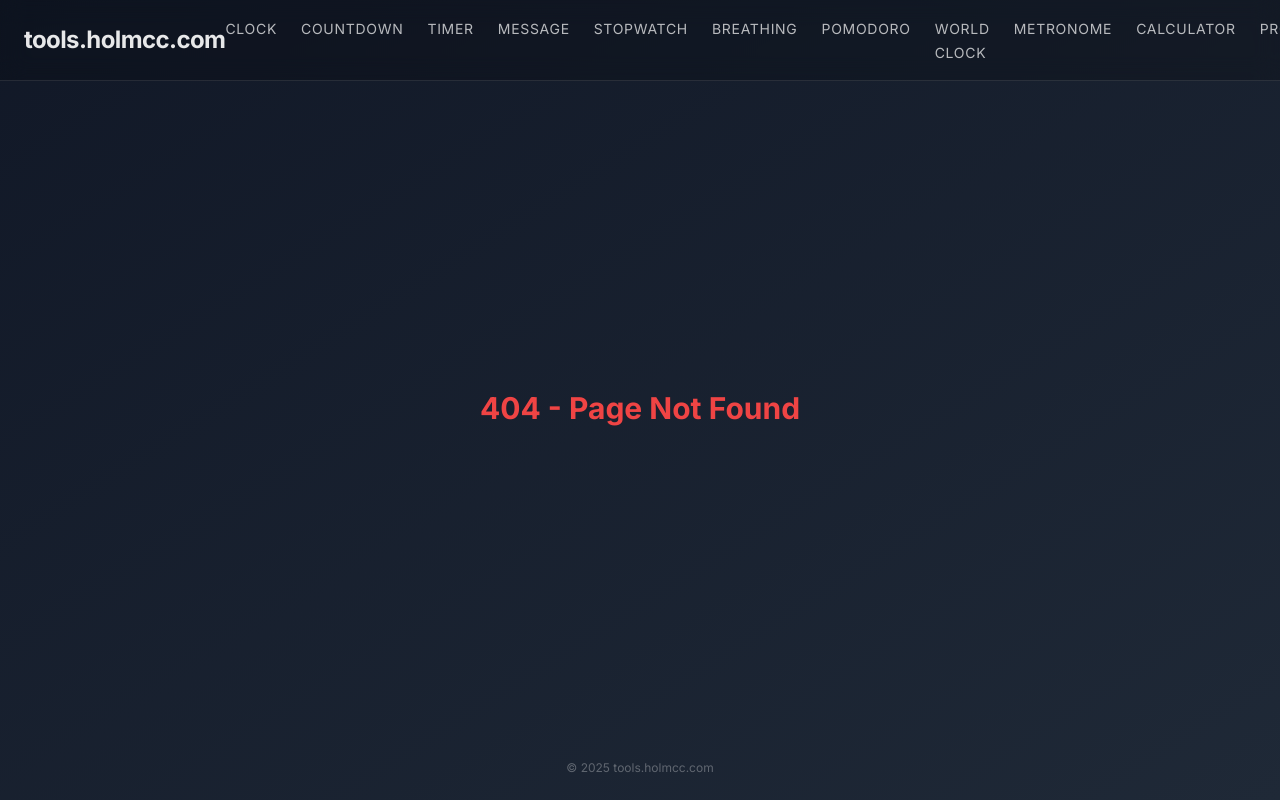
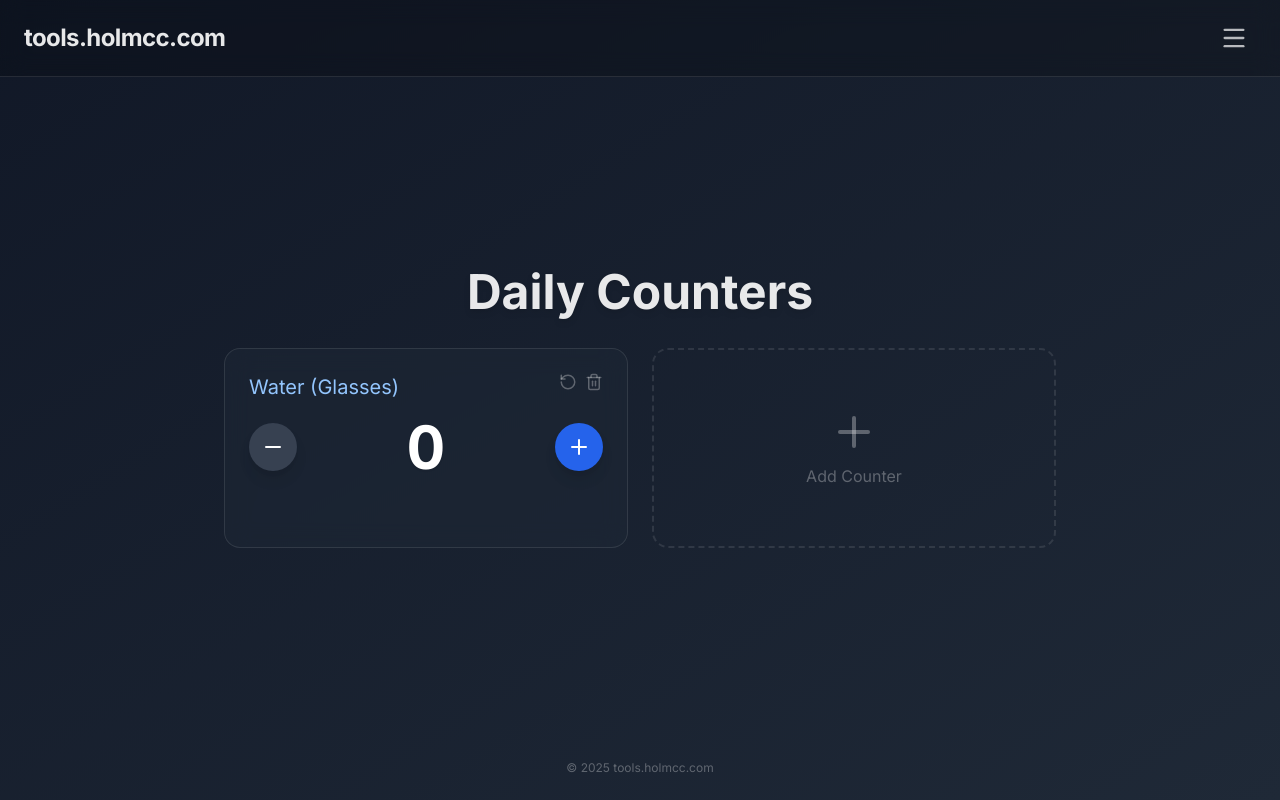
Before and after one commit to ken-holm/online-tools, a React (Vite) app: page /counter in a window 1280 px wide. Before the commit this address had no page. Built offline with nearby package versions, Linux system fonts and the light colour scheme.

Commit message:
feat: Implement Daily Counter tool
- Created src/components/tools/Counter.jsx with multiple named counters and persistence.
- Added /counter route to src/App.jsx.
- Added navigation link for Counter tool to src/components/Layout.jsx.

```diff
--- a/src/App.jsx
+++ b/src/App.jsx
@@ -10,7 +10,8 @@ import Pomodoro from './components/tools/Pomodoro';
 import WorldClock from './components/tools/WorldClock';
 import Metronome from './components/tools/Metronome';
 import Calculator from './components/tools/Calculator';
-import Prompter from './components/tools/Prompter'; // Import the new Prompter component
+import Prompter from './components/tools/Prompter';
+import Counter from './components/tools/Counter'; // Import the new Counter component
 
 const NotFound = () => (
   <div className="text-center text-red-500 text-3xl font-bold">404 - Page Not Found</div>
@@ -37,7 +38,8 @@ function App() {
           <Route path="world-clock" element={<WorldClock />} />
           <Route path="metronome" element={<Metronome />} />
           <Route path="calculator" element={<Calculator />} />
-          <Route path="prompter" element={<Prompter />} /> {/* New Prompter Route */}
+          <Route path="prompter" element={<Prompter />} />
+          <Route path="counter" element={<Counter />} /> {/* New Counter Route */}
           {/* Future tools will have their routes here */}
           <Route path="*" element={<NotFound />} />
         </Route>
--- a/src/components/Layout.jsx
+++ b/src/components/Layout.jsx
@@ -1,89 +1,88 @@
-import React, { useState } from 'react';
+import React, { useState, useRef, useEffect } from 'react';
 import { Outlet, Link } from 'react-router-dom';
 import { useTheme } from '../context/ThemeContext';
-import { Settings as SettingsIcon } from 'lucide-react';
+import { Settings as SettingsIcon, Menu } from 'lucide-react';
 import Settings from './Settings';
 
 const Layout = () => {
   const { theme } = useTheme();
   const [isSettingsOpen, setIsSettingsOpen] = useState(false);
+  const [isMenuOpen, setIsMenuOpen] = useState(false);
+  const hideMenuTimeoutRef = useRef(null);
+
+  const showMenu = () => {
+    if (hideMenuTimeoutRef.current) {
+      clearTimeout(hideMenuTimeoutRef.current);
+      hideMenuTimeoutRef.current = null;
+    }
+    setIsMenuOpen(true);
+  };
+
+  const hideMenu = () => {
+    hideMenuTimeoutRef.current = setTimeout(() => {
+      setIsMenuOpen(false);
+    }, 1500);
+  };
+
+  // Clear timeout on unmount
+  useEffect(() => {
+    return () => {
+      if (hideMenuTimeoutRef.current) clearTimeout(hideMenuTimeoutRef.current);
+    };
+  }, []);
 
   return (
     <div className={`min-h-screen text-white flex flex-col transition-all duration-500 relative ${theme.background} ${theme.font}`}>
       <header className="fixed top-0 left-0 right-0 z-50 px-6 py-4 flex justify-between items-center bg-black/20 backdrop-blur-md border-b border-white/10">
-        <h1 className="text-2xl font-bold tracking-tight text-white/90 hover:text-white transition-colors">
+        <h1 className="text-2xl font-bold tracking-tight text-white/90 hover:text-white transition-colors z-50">
           <Link to="/">tools.holmcc.com</Link>
         </h1>
-        <nav className="flex items-center space-x-6">
-          <ul className="flex space-x-6">
-            <li>
-              <Link to="/clock" className="text-white/70 hover:text-white transition-colors text-sm font-medium uppercase tracking-wider">
-                Clock
-              </Link>
-            </li>
-            <li>
-              <Link to="/countdown" className="text-white/70 hover:text-white transition-colors text-sm font-medium uppercase tracking-wider">
-                Countdown
-              </Link>
-            </li>
-            <li>
-              <Link to="/timer" className="text-white/70 hover:text-white transition-colors text-sm font-medium uppercase tracking-wider">
-                Timer
-              </Link>
-            </li>
-            <li>
-              <Link to="/message" className="text-white/70 hover:text-white transition-colors text-sm font-medium uppercase tracking-wider">
-                Message
-              </Link>
-            </li>
-            <li>
-              <Link to="/stopwatch" className="text-white/70 hover:text-white transition-colors text-sm font-medium uppercase tracking-wider">
-                Stopwatch
-              </Link>
-            </li>
-            <li>
-              <Link to="/breathing" className="text-white/70 hover:text-white transition-colors text-sm font-medium uppercase tracking-wider">
-                Breathing
-              </Link>
-            </li>
-            <li>
-              <Link to="/pomodoro" className="text-white/70 hover:text-white transition-colors text-sm font-medium uppercase tracking-wider">
-                Pomodoro
-              </Link>
-            </li>
-            <li>
-              <Link to="/world-clock" className="text-white/70 hover:text-white transition-colors text-sm font-medium uppercase tracking-wider">
-                World Clock
-              </Link>
-            </li>
-            <li>
-              <Link to="/metronome" className="text-white/70 hover:text-white transition-colors text-sm font-medium uppercase tracking-wider">
-                Metronome
-              </Link>
-            </li>
-            <li>
-              <Link to="/calculator" className="text-white/70 hover:text-white transition-colors text-sm font-medium uppercase tracking-wider">
-                Calculator
-              </Link>
-            </li>
-            <li>
-              <Link to="/prompter" className="text-white/70 hover:text-white transition-colors text-sm font-medium uppercase tracking-wider">
-                Prompter
-              </Link>
-            </li>
-            {/* Future tools will go here */}
-          </ul>
-          <button
-            onClick={() => setIsSettingsOpen(true)}
-            className="text-white/70 hover:text-white transition-colors p-2 rounded-full hover:bg-white/10"
-            aria-label="Settings"
+
+        {/* Hamburger Icon Area */}
+        <div
+          className="relative z-50"
+          onMouseEnter={showMenu}
+          onMouseLeave={hideMenu}
+        >
+          <div className="p-2 cursor-pointer text-white/70 hover:text-white transition-colors">
+            <Menu size={28} />
+          </div>
+
+          {/* Dropdown Menu */}
+          <div
+            className={`absolute right-0 top-full mt-2 w-64 bg-gray-900/90 backdrop-blur-xl border border-white/10 rounded-xl shadow-2xl overflow-hidden transition-all duration-300 origin-top-right ${
+              isMenuOpen ? 'opacity-100 scale-100 translate-y-0 visible' : 'opacity-0 scale-95 -translate-y-2 invisible'
+            }`}
           >
-            <SettingsIcon size={20} />
-          </button>
-        </nav>
+            <nav className="flex flex-col p-2 max-h-[80vh] overflow-y-auto">
+              <Link to="/clock" className="px-4 py-3 hover:bg-white/10 rounded-lg text-sm font-medium transition-colors">Clock</Link>
+              <Link to="/countdown" className="px-4 py-3 hover:bg-white/10 rounded-lg text-sm font-medium transition-colors">Countdown</Link>
+              <Link to="/timer" className="px-4 py-3 hover:bg-white/10 rounded-lg text-sm font-medium transition-colors">Timer</Link>
+              <Link to="/pomodoro" className="px-4 py-3 hover:bg-white/10 rounded-lg text-sm font-medium transition-colors">Pomodoro</Link>
+              <Link to="/world-clock" className="px-4 py-3 hover:bg-white/10 rounded-lg text-sm font-medium transition-colors">World Clock</Link>
+              <Link to="/metronome" className="px-4 py-3 hover:bg-white/10 rounded-lg text-sm font-medium transition-colors">Metronome</Link>
+              <Link to="/stopwatch" className="px-4 py-3 hover:bg-white/10 rounded-lg text-sm font-medium transition-colors">Stopwatch</Link>
+              <Link to="/calculator" className="px-4 py-3 hover:bg-white/10 rounded-lg text-sm font-medium transition-colors">Calculator</Link>
+              <Link to="/prompter" className="px-4 py-3 hover:bg-white/10 rounded-lg text-sm font-medium transition-colors">Prompter</Link>
+              <Link to="/message" className="px-4 py-3 hover:bg-white/10 rounded-lg text-sm font-medium transition-colors">Message</Link>
+              <Link to="/breathing" className="px-4 py-3 hover:bg-white/10 rounded-lg text-sm font-medium transition-colors">Breathing</Link>
+              <Link to="/counter" className="px-4 py-3 hover:bg-white/10 rounded-lg text-sm font-medium transition-colors">Counter</Link>
+
+              <div className="h-px bg-white/10 my-2"></div>
+
+              <button
+                onClick={() => setIsSettingsOpen(true)}
+                className="px-4 py-3 hover:bg-white/10 rounded-lg text-sm font-medium transition-colors flex items-center gap-2 text-left w-full"
+              >
+                <SettingsIcon size={16} />
+                Settings
+              </button>
+            </nav>
+          </div>
+        </div>
       </header>
 
-      {/* Spacer for fixed header */}
+      {/* Spacer for fixed header - minimized as header is now mostly transparent/overlay, but good to keep content from starting under logo */}
       <div className="h-20"></div>
 
       <main className="flex-grow flex items-center justify-center p-6 relative z-0">
--- /dev/null
+++ b/src/components/tools/Counter.jsx
@@ -0,0 +1,133 @@
+import React, { useState, useEffect } from 'react';
+import { useTheme } from '../../context/ThemeContext';
+import { Plus, Minus, Trash2, RotateCcw, Check, X } from 'lucide-react';
+
+const Counter = () => {
+  const { theme } = useTheme();
+  const [counters, setCounters] = useState(() => {
+    const saved = localStorage.getItem('dailyCounters');
+    return saved ? JSON.parse(saved) : [{ id: 1, name: 'Water (Glasses)', count: 0 }];
+  });
+  const [isAdding, setIsAdding] = useState(false);
+  const [newCounterName, setNewCounterName] = useState('');
+
+  useEffect(() => {
+    localStorage.setItem('dailyCounters', JSON.stringify(counters));
+  }, [counters]);
+
+  const addCounter = () => {
+    if (newCounterName.trim()) {
+      setCounters([...counters, { id: Date.now(), name: newCounterName, count: 0 }]);
+      setNewCounterName('');
+      setIsAdding(false);
+    }
+  };
+
+  const removeCounter = (id) => {
+    setCounters(counters.filter(c => c.id !== id));
+  };
+
+  const updateCount = (id, delta) => {
+    setCounters(counters.map(c => c.id === id ? { ...c, count: Math.max(0, c.count + delta) } : c));
+  };
+
+  const resetCount = (id) => {
+    setCounters(counters.map(c => c.id === id ? { ...c, count: 0 } : c));
+  };
+
+  return (
+    <div className={`flex flex-col items-center justify-start min-h-full p-8 w-full max-w-4xl mx-auto ${theme.font}`}>
+      <h2 className="text-3xl md:text-5xl font-semibold text-white/90 mb-8 drop-shadow-md">
+        Daily Counters
+      </h2>
+
+      <div className="w-full grid grid-cols-1 md:grid-cols-2 gap-6">
+        {counters.map((counter) => (
+          <div key={counter.id} className="bg-gray-800/50 backdrop-blur-md border border-white/10 p-6 rounded-2xl relative group hover:bg-gray-800/70 transition-all duration-300">
+            <div className="flex justify-between items-start mb-4">
+              <h3 className="text-xl font-medium text-blue-300 truncate pr-8" title={counter.name}>{counter.name}</h3>
+              <div className="flex space-x-2">
+                <button
+                  onClick={() => resetCount(counter.id)}
+                  className="text-white/30 hover:text-white transition-colors"
+                  title="Reset Counter"
+                >
+                  <RotateCcw size={18} />
+                </button>
+                <button
+                  onClick={() => removeCounter(counter.id)}
+                  className="text-white/30 hover:text-red-400 transition-colors"
+                  title="Remove Counter"
+                >
+                  <Trash2 size={18} />
+                </button>
+              </div>
+            </div>
+
+            <div className="flex items-center justify-between">
+              <button
+                onClick={() => updateCount(counter.id, -1)}
+                className="p-3 rounded-full bg-gray-700 hover:bg-gray-600 text-white shadow-lg transition-colors active:scale-95"
+              >
+                <Minus size={24} />
+              </button>
+
+              <span className="text-6xl font-bold tabular-nums text-white drop-shadow-sm select-none">
+                {counter.count}
+              </span>
+
+              <button
+                onClick={() => updateCount(counter.id, 1)}
+                className="p-3 rounded-full bg-blue-600 hover:bg-blue-700 text-white shadow-lg transition-colors active:scale-95"
+              >
+                <Plus size={24} />
+              </button>
+            </div>
+          </div>
+        ))}
+
+        {/* Add New Counter Card */}
+        <div className="flex items-center justify-center min-h-[200px]">
+          {isAdding ? (
+            <div className="bg-gray-800 p-6 rounded-2xl shadow-xl border border-gray-600 w-full animate-fade-in">
+              <h3 className="text-lg font-medium text-white mb-4">New Counter</h3>
+              <input
+                type="text"
+                value={newCounterName}
+                onChange={(e) => setNewCounterName(e.target.value)}
+                onKeyDown={(e) => e.key === 'Enter' && addCounter()}
+                placeholder="Name (e.g. Water)"
+                className="w-full p-3 rounded-lg bg-gray-700 border border-gray-600 text-white placeholder-gray-400 focus:outline-none focus:border-blue-500 mb-4"
+                autoFocus
+              />
+              <div className="flex justify-end space-x-3">
+                <button
+                  onClick={() => setIsAdding(false)}
+                  className="p-2 rounded-lg text-gray-400 hover:text-white hover:bg-gray-700 transition-colors"
+                >
+                  <X size={24} />
+                </button>
+                <button
+                  onClick={addCounter}
+                  className="p-2 rounded-lg bg-green-600 hover:bg-green-700 text-white shadow-md transition-colors"
+                >
+                  <Check size={24} />
+                </button>
+              </div>
+            </div>
+          ) : (
+            <button
+              onClick={() => setIsAdding(true)}
+              className="w-full h-full min-h-[200px] rounded-2xl border-2 border-dashed border-white/10 hover:border-blue-500/50 hover:bg-white/5 flex flex-col items-center justify-center text-white/30 hover:text-white transition-all duration-300 group"
+            >
+              <Plus size={48} className="mb-2 group-hover:scale-110 transition-transform" />
+              <span className="font-medium">Add Counter</span>
+            </button>
+          )}
+        </div>
+      </div>
+    </div>
+  );
+};
+
+export default Counter;
```
